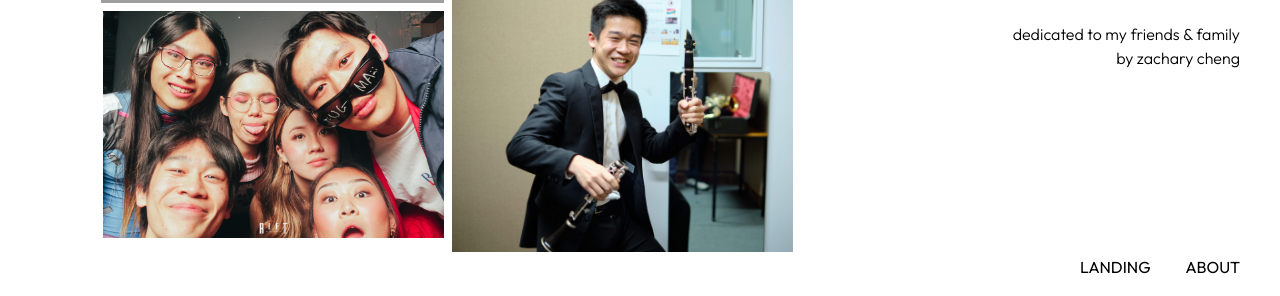
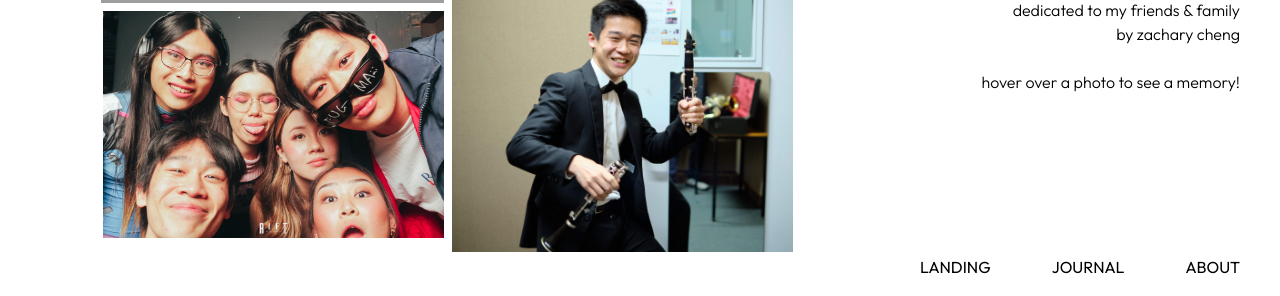
Before and after one commit to Ch3ngL0rd/memories, a Next.js app: page / in a window 1280 px wide. Shown: the part 501-797 px from the top of the page. Built offline with nearby package versions, Linux system fonts and the light colour scheme; grey boxes are pictures that could not be loaded.

Commit message:
added some helpful tips

```diff
--- a/pages/about.tsx
+++ b/pages/about.tsx
@@ -34,8 +34,9 @@ export default function About() {
                         </div>
                     </div>
                 </div>
-                <footer className="fixed bottom-5 right-10 flex justify-between w-40">
+                <footer className="absolute bottom-5 right-10 flex justify-between w-80">
                     <Link href={"/"}>LANDING</Link>
+                    <Link href={"/xX_Ch3ngL0rd_Xx"}>JOURNAL</Link>
                     <Link href={"/about"}>ABOUT</Link>
                 </footer>
             </div >
--- a/pages/index.tsx
+++ b/pages/index.tsx
@@ -119,11 +119,13 @@ export default function Index() {
                             }}>
                             <h1 className="xl:text-7xl md:text-6xl text-end font-light" style={{ lineHeight: 1.25 }}> Memory<br />of<br />Yesterday</h1>
                             <p className="text-base text-end mt-6 font-light">dedicated to my friends & family<br />by zachary cheng</p>
+                            <p className="text-base text-end mt-6 font-light">hover over a photo to see a memory!</p>
                         </div>
                     </div>
                 </div >
-                <footer className="absolute bottom-5 right-10 flex justify-between w-40">
+                <footer className="absolute bottom-5 right-10 flex justify-between w-80">
                     <Link href={"/"}>LANDING</Link>
+                    <Link href={"/xX_Ch3ngL0rd_Xx"}>JOURNAL</Link>
                     <Link href={"/about"}>ABOUT</Link>
                 </footer>
             </div >
```
